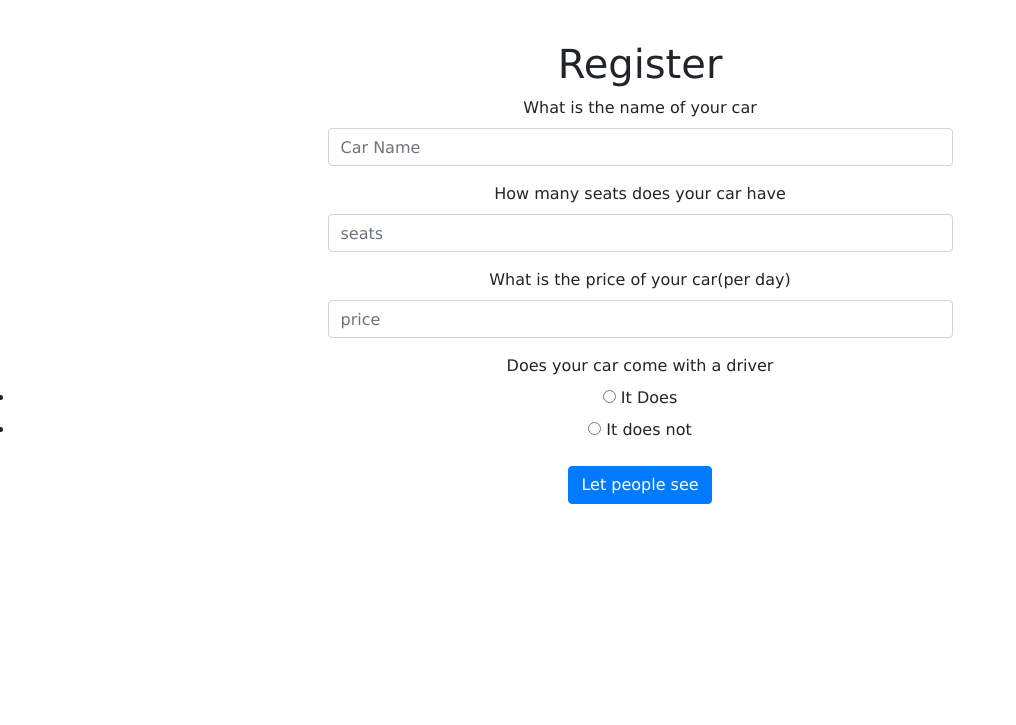
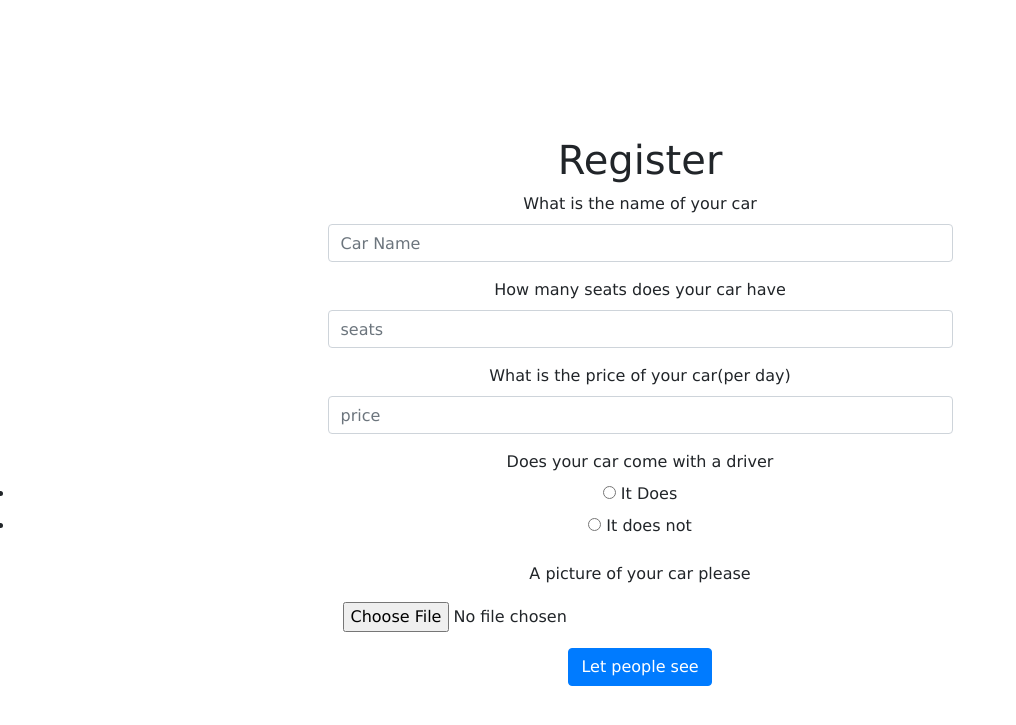
Before and after one commit to tijilchhabra1729/X-Quisite, a Flask app: page /makeit in a window 1280 px wide. Shown: the part 32-757 px from the top of the page, without its empty margins (0-1016 px from the left). Run offline with Flask 2, Linux system fonts and the light colour scheme; a user stored in the database is signed in; some libraries are stand-ins or nearby versions.

Commit message:
added car img

```diff
--- a/dpsr/car/forms.py
+++ b/dpsr/car/forms.py
@@ -1,5 +1,5 @@
 from flask_wtf import FlaskForm
-from wtforms import StringField, PasswordField ,SubmitField ,IntegerField , RadioField
+from wtforms import StringField, PasswordField ,SubmitField ,IntegerField , RadioField , FileField
 from wtforms.validators import DataRequired, Email , EqualTo, Length
 from wtforms import ValidationError
 from flask_wtf.file import FileField,FileAllowed
@@ -11,5 +11,6 @@ class MakeCarForm(FlaskForm):
     name = StringField('What is the name of your car' , validators=[DataRequired()])
     seats = IntegerField('How many seats does your car have' , validators=[DataRequired()])
     price = IntegerField('What is the price of your car' , validators=[DataRequired()])
+    picture = FileField('A picture of your car please' , validators=[DataRequired()])
     driver = RadioField('Does your car come with a driver' , choices=[('Yes','It Does'),('No','It does not')])
     submit = SubmitField('Let people see')
--- a/dpsr/car/views.py
+++ b/dpsr/car/views.py
@@ -4,6 +4,7 @@ from dpsr import  db
 from dpsr.models import User , Car
 from dpsr.car.forms import MakeCarForm
 from sqlalchemy import asc
+from dpsr.car.picture_handler import add_car_pic
 
 cars = Blueprint('cars', __name__)
 
@@ -12,11 +13,14 @@ cars = Blueprint('cars', __name__)
 def make_car():
     form = MakeCarForm()
     if form.validate_on_submit():
+        id = current_user.id
+        pic = add_car_pic(form.picture.data,id)
         car = Car(name = form.name.data,
                   seats = form.seats.data,
                   price = form.price.data,
                   driver = form.driver.data,
-                  userid = current_user.id)
+                  userid = current_user.id,
+                  car_image = pic)
         db.session.add(car)
         db.session.commit()
         return redirect(url_for('cars.show_car'))
@@ -27,7 +31,13 @@ def make_car():
 @login_required
 def show_car():
     car = []
-    cars = Car.query.order_by(Car.seats.asc())
+    cars = Car.query.order_by(Car.seats.asc()).filter_by(available = 'Yes')
     for c in cars:
         car.append(c)
     return render_template('all_car.htm' , car = car)
+
+@cars.route('/<car_id>/detail' , methods = ['GET' , 'POST'])
+@login_required
+def single_car(car_id):
+    car = Car.query.get_or_404(car_id)
+    return render_template('single_car.htm', car = car)
--- a/dpsr/models.py
+++ b/dpsr/models.py
@@ -36,14 +36,16 @@ class Car(db.Model , UserMixin):
     name = db.Column(db.String)
     seats = db.Column(db.Integer)
     price = db.Column(db.Integer)
-    available = db.Column(db.String , default = 'No')
+    car_image = db.Column(db.String(64), nullable = False)
+    available = db.Column(db.String , default = 'Yes')
     driver = db.Column(db.String)
 
     userid = db.Column(db.Integer , db.ForeignKey('users.id'))
 
-    def __init__(self, name ,seats ,price ,userid ,driver):
+    def __init__(self, name ,seats ,price ,userid ,driver , car_image):
         self.name = name
         self.seats = seats
         self.price = price
         self.driver = driver
         self.userid = userid
+        self.car_image = car_image
--- a/dpsr/templates/base.htm
+++ b/dpsr/templates/base.htm
@@ -34,7 +34,7 @@
         {%endif%}
       </div>
   </nav>
-
+  <br><br><br><br>
   {%block content%}
   {%endblock%}
 </body>
--- a/dpsr/templates/car.htm
+++ b/dpsr/templates/car.htm
@@ -3,7 +3,7 @@
 <div class="container col" align ="center">
   <br><br><br>
   <h1 align = "center">Register</h1>
-  <form  method="POST">
+  <form  method="POST" enctype="multipart/form-data">
     {{form.hidden_tag()}}
     <div class="form-group">
       {{form.name.label}}{{form.name(class = 'form-control col-md-6' ,placeholder="Car Name" )}}
@@ -33,7 +33,15 @@
         {%endfor%}
       {%endif%}
     </div>
-
+    <div class="form-group">
+      {{form.picture.label(class="form-group")}}
+      {{form.picture(class="form-control-file col-md-6")}}
+      {%if form.picture.errors%}
+        {%for error in form.picture.errors%}
+          <small class = 'text-danger'>{{error}}</small>
+        {%endfor%}
+      {%endif%}
+    </div>
     <div class="form-group">
       {{form.submit(class ="btn btn-primary")}}
     </div>
```
Also changed, not shown: dpsr/car/picture_handler.py (added, +23 -0 lines), dpsr/templates/all_car.htm (+6 -8 lines), dpsr/templates/single_car.htm (added, +8 -0 lines), migrations/versions/2011859f9d5e_.py (renamed from migrations/versions/512e6a55aabb_.py, +16 -3 lines), migrations/versions/20288fc8e506_.py (deleted, +0 -38 lines), dpsr/data.sqlite, dpsr/static/1_a29ad1470ac10573_car.jpg (added).
